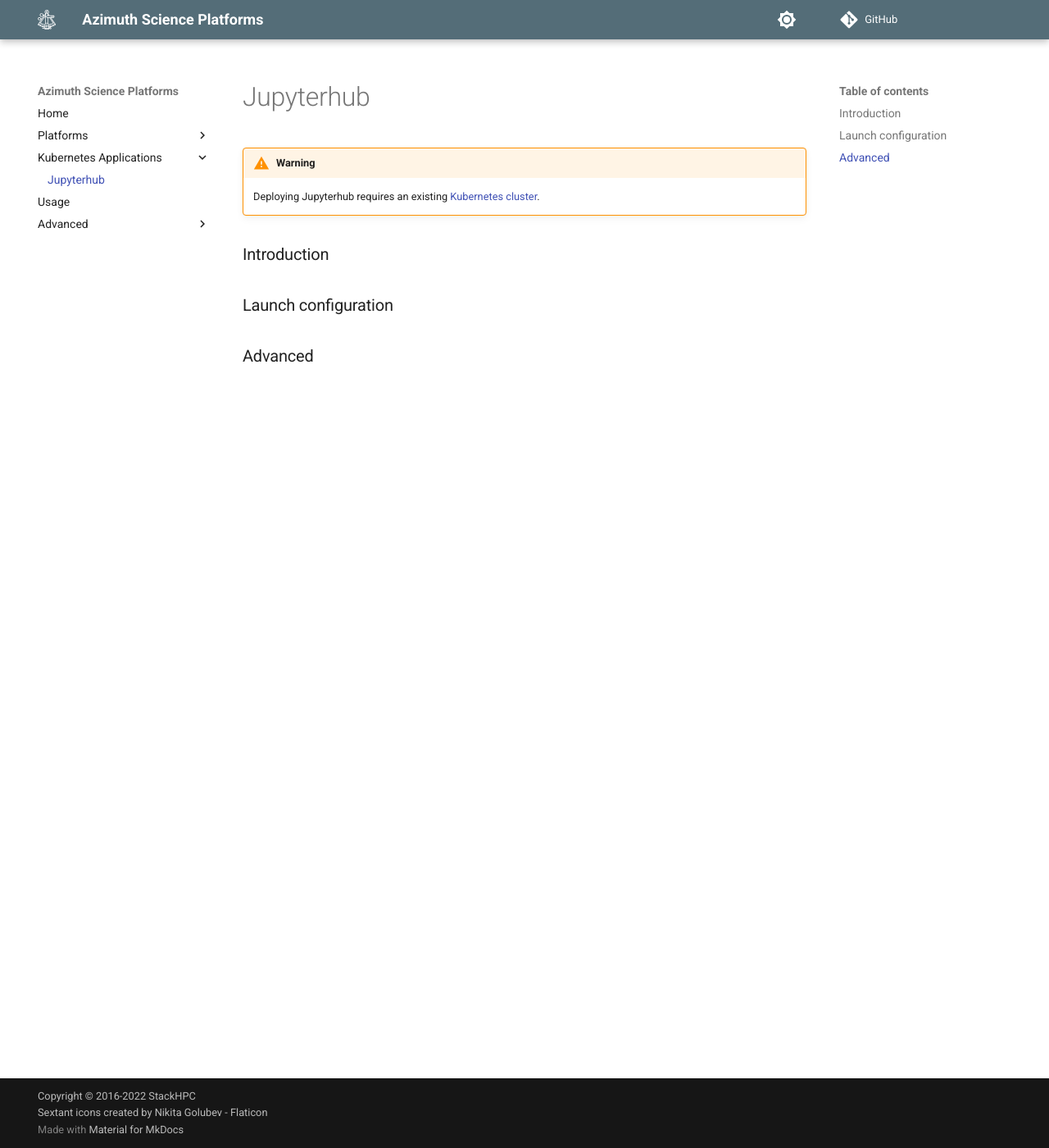
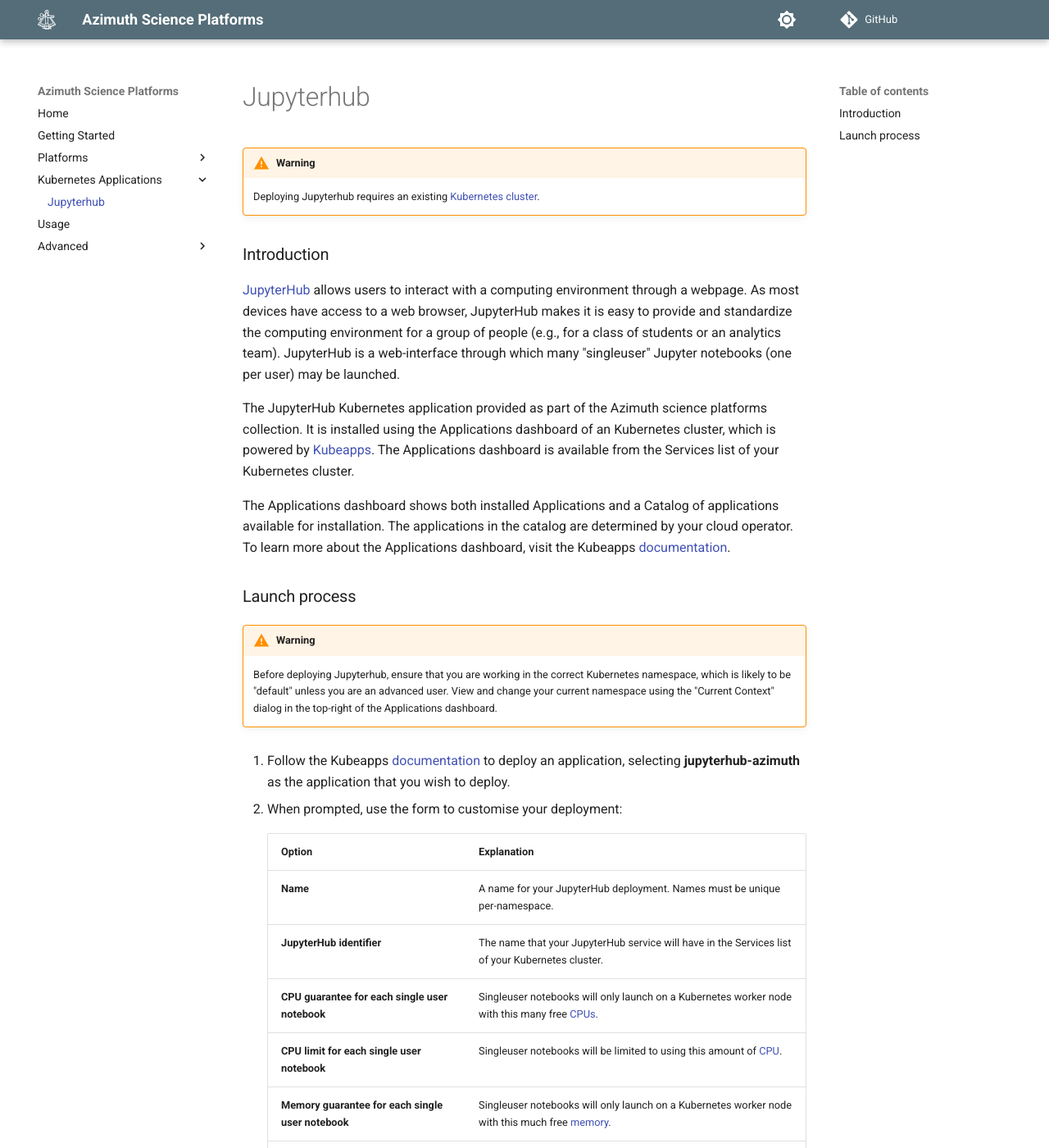
Before and after one commit to stfc/cloud-azimuth-user-docs, an MkDocs documentation site: the page built from docs/platforms/kubernetes-applications/jupyterhub.md, in a window 1280 px wide and 1400 px high. Shown: the whole window at 82% size. Built offline with MkDocs 1.6.1 and Material for MkDocs 9.7.7, drawn with Linux system fonts in a browser that asks for light colours; comment, search, counter and statistics services are not loaded; some of the changed text lies outside the part shown.

Commit message:
Add jupyterhub and getting started

```diff
--- a/docs/platforms/kubernetes-applications/jupyterhub.md
+++ b/docs/platforms/kubernetes-applications/jupyterhub.md
@@ -7,7 +7,32 @@
     Deploying Jupyterhub requires an existing [Kubernetes cluster](../kubernetes.md).
 
 ### Introduction
+[JupyterHub](https://zero-to-jupyterhub.readthedocs.io/en/latest/) allows users to interact with a computing environment through a webpage. As most devices have access to a web browser, JupyterHub makes it is easy to provide and standardize the computing environment for a group of people (e.g., for a class of students or an analytics team). JupyterHub is a web-interface through which many "singleuser" Jupyter notebooks (one per user) may be launched.
+
+The JupyterHub Kubernetes application provided as part of the Azimuth science platforms collection. It is installed using the Applications dashboard of an Kubernetes cluster, which is powered by [Kubeapps](https://kubeapps.dev/). The Applications dashboard is available from the Services list of your Kubernetes cluster.
+
+The Applications dashboard shows both installed Applications and a Catalog of applications available for installation. The applications in the catalog are determined by your cloud operator. To learn more about the Applications dashboard, visit the Kubeapps [documentation](https://kubeapps.dev/docs/latest/howto/dashboard/).
 
 
-### Launch configuration
-### Advanced
+### Launch process
+!!! Warning
+
+    Before deploying Jupyterhub, ensure that you are working in the correct Kubernetes namespace, which is likely to be "default" unless you are an advanced user. View and change your current namespace using the "Current Context" dialog in the top-right of the Applications dashboard.
+
+1. Follow the Kubeapps [documentation](https://kubeapps.dev/docs/latest/howto/dashboard/) to deploy an application, selecting **jupyterhub-azimuth** as the application that you wish to deploy.
+
+1. When prompted, use the form to customise your deployment:
+
+    | Option | Explanation |
+    |--------|-------------|
+    | **Name** | A name for your JupyterHub deployment. Names must be unique per-namespace. |
+    | **JupyterHub identifier** | The name that your JupyterHub service will have in the Services list of your Kubernetes cluster. |
+    | **CPU guarantee for each single user notebook** | Singleuser notebooks will only launch on a Kubernetes worker node with this many free [CPUs](https://kubernetes.io/docs/concepts/configuration/manage-resources-containers/#meaning-of-cpu). |
+    | **CPU limit for each single user notebook** | Singleuser notebooks will be limited to using this amount of [CPU](https://kubernetes.io/docs/concepts/configuration/manage-resources-containers/#meaning-of-cpu). |
+    | **Memory guarantee for each single user notebook** | Singleuser notebooks will only launch on a Kubernetes worker node with this much free [memory](https://kubernetes.io/docs/concepts/configuration/manage-resources-containers/#meaning-of-memory). |
+    | **Memory limit for each single user notebook** | Singleuser notebooks will be limited to using this amount of [memory](https://kubernetes.io/docs/concepts/configuration/manage-resources-containers/#meaning-of-memory). |
+    | **Local storage capacity for each user notebook** | Singleuser notebooks will have cloud volumes (virtual disks) of this size attached to them. |
+
+1. When you have completed the form, start the deployment.
+
+1. After the deployment has completed, your JupyterHub instance is available from the Services menu of your Kubernetes cluster.
--- a/mkdocs.yml
+++ b/mkdocs.yml
@@ -6,6 +6,7 @@
 edit_uri: ''
 nav:
   - 'Home': 'index.md'
+  - 'Getting Started': 'getting-started/getting-started.md'
   - 'Platforms':
     - 'Linux Workstation': 'platforms/linux-workstation.md'
     - 'Jupyter Notebook': 'platforms/jupyter-notebook.md'
```
Also changed, not shown: docs/getting-started/getting-started.md (added, +12 -0 lines), docs/index.md (+3 -1 lines).
